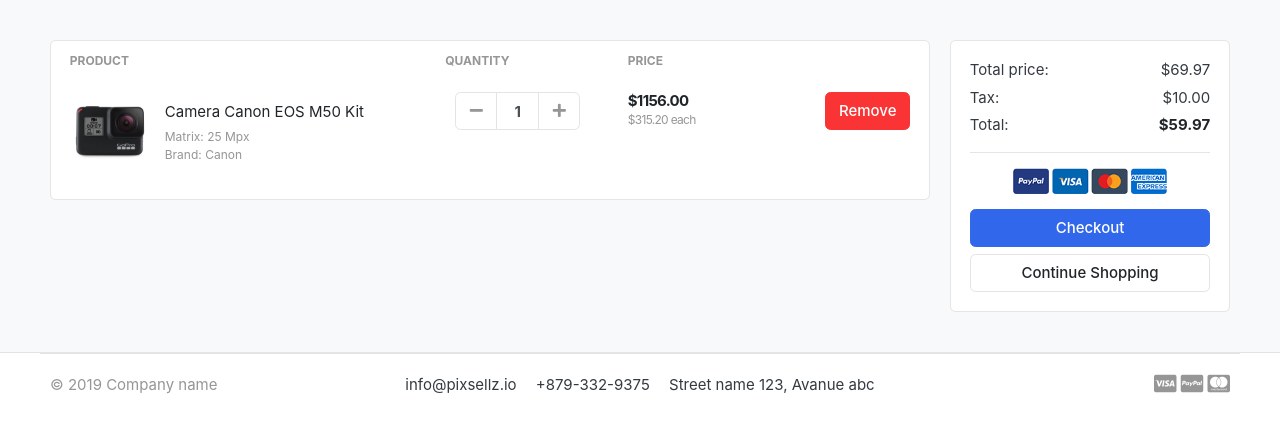
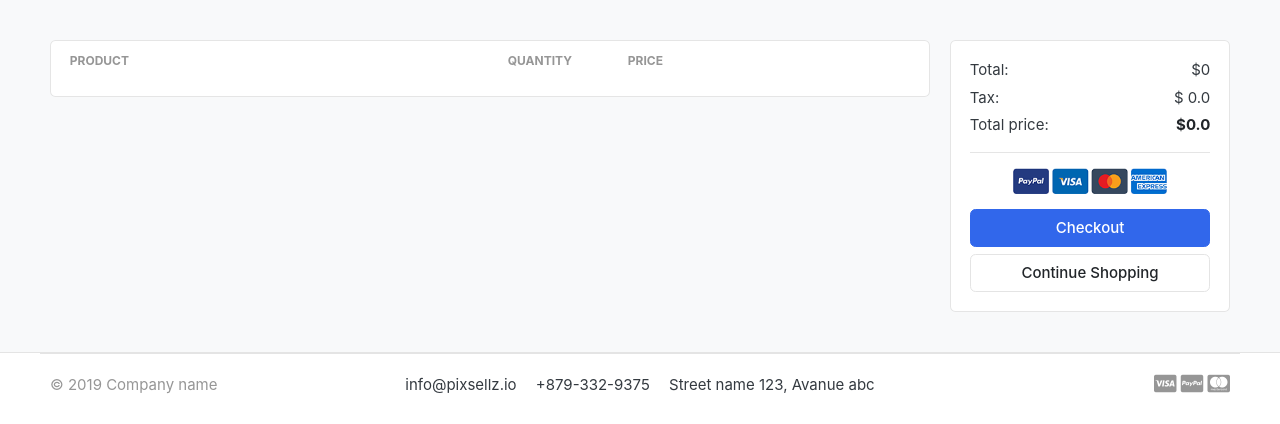
Before and after one commit to Hosung-Ahn/DJango-practice, a Django app: page /carts/ in a window 1280 px wide. Shown: the part 118-542 px from the top of the page. Run offline with Django 4.2, Linux system fonts and the light colour scheme; tables that the repository leaves empty hold one stand-in row (values such as "Sample post"); lists and menus that the app fills with data are empty; parts of the project's set-up code (start-up, migrations or seed data) failed here and were passed over; some libraries are stand-ins or nearby versions; some web fonts are replaced.

Commit message:
cart app : carts template 에서 + 버튼 활성화
+ 버튼을 눌렀을 경우 현재 url 을 다시 들어오게 된다. 이때 url로 이동할 때 처음 cart template 로 render 하는 view를 통해서 이동할 수 있지만 이 경우 view 에서 선언한 함수가 다시 실행되어 처음 cart template 에 들어왔을 때 실행했던 코드가 다시 실행된다. 이 경우 view에 새로운 함수를 만들고 cart template 에 redirect 하여 view를 거치지 않고 url 을 연결할 수 있다.

```diff
--- a/ecommerce/carts/models.py
+++ b/ecommerce/carts/models.py
@@ -19,3 +19,6 @@
 
     def __str__(self) :
         return str(self.product)
+
+    def sub_total(self) :
+        return self.product.price * self.quantity
--- a/ecommerce/carts/views.py
+++ b/ecommerce/carts/views.py
@@ -35,7 +35,7 @@
         )
         cart_item.save()
 
-    return HttpResponse(cart_item.quantity)
+    # return HttpResponse(cart_item.quantity)
     return redirect('cart')
 
 
@@ -44,16 +44,21 @@
         cart = Cart.objects.get(cart_id=_cart_id(request))
         cart_items = CartItem.objects.filter(cart=cart, is_active=True)
         for cart_item in cart_items :
-            total += cart_item.product.price * cart_item.product.quantity
+            total += cart_item.product.price * cart_item.quantity
             quantity += cart_item.quantity
 
     except :
         pass
 
+    tax = total * 0.1
+    total_price = total + tax
+
     context = {
         "total" : total,
         "quantity" : quantity,
         "cart_items" : cart_items,
+        "tax" : tax,
+        "total_price" : total_price,
     }
 
     return render(request, 'store/carts.html', context)
--- a/ecommerce/ecommerce/settings.py
+++ b/ecommerce/ecommerce/settings.py
@@ -42,6 +42,7 @@
     "accounts",
     "store",
     "carts",
+    'mathfilters',
 ]
 
 MIDDLEWARE = [
--- a/ecommerce/templates/store/carts.html
+++ b/ecommerce/templates/store/carts.html
@@ -1,5 +1,6 @@
 {% extends 'base.html' %}
 {% load static %}
+{% load mathfilters %}
 
 {% block content %}
 <section class="section-content padding-y bg">
@@ -20,13 +21,14 @@
     </tr>
     </thead>
     <tbody>
+    {% for cart_item in cart_items %}
     <tr>
         <td>
             <figure class="itemside align-items-center">
-                <div class="aside"><img src= {% static './images/items/11.jpg' %} class="img-sm"></div>
+                <div class="aside"><img src= {{cart_item.product.images.url}} class="img-sm"></div>
                 <figcaption class="info">
-                    <a href="#" class="title text-dark">Camera Canon EOS M50 Kit</a>
-                    <p class="text-muted small">Matrix: 25 Mpx <br> Brand: Canon</p>
+                    <a href="#" class="title text-dark">{{cart_item.product.product_name}}</a>
+                    <p class='text-muted small'>Color : <br> Size : </p>
                 </figcaption>
             </figure>
         </td>
@@ -37,23 +39,24 @@
                                 <div class="input-group-prepend">
                                 <button class="btn btn-light" type="button" id="button-plus"> <i class="fa fa-minus"></i> </button>
                                 </div>
-                                <input type="text" class="form-control"  value="1">
+                                <input type="text" class="form-control"  value="{{cart_item.quantity}}">
                                 <div class="input-group-append">
-                                <button class="btn btn-light" type="button" id="button-minus"> <i class="fa fa-plus"></i> </button>
+                                <a href="{% url 'add_cart' cart_item.product.id %}" class="btn btn-light" type="button" id="button-minus"> <i class="fa fa-plus"></i> </a>
                                 </div>
                             </div> <!-- input-group.// -->
                         </div> <!-- col.// -->
         </td>
         <td>
             <div class="price-wrap">
-                <var class="price">$1156.00</var>
-                <small class="text-muted"> $315.20 each </small>
+                <var class="price">$ {{ cart_item.sub_total }}</var>
+                <small class="text-muted"> ${{cart_item.product.price}} each </small>
             </div> <!-- price-wrap .// -->
         </td>
         <td class="text-right">
         <a href="" class="btn btn-danger"> Remove</a>
         </td>
     </tr>
+    {% endfor %}
     </tbody>
     </table>
     </div> <!-- card.// -->
@@ -64,16 +67,16 @@
             <div class="card">
             <div class="card-body">
                 <dl class="dlist-align">
-                  <dt>Total price:</dt>
-                  <dd class="text-right">$69.97</dd>
+                  <dt>Total:</dt>
+                  <dd class="text-right">${{total}}</dd>
                 </dl>
                 <dl class="dlist-align">
                   <dt>Tax:</dt>
-                  <dd class="text-right"> $10.00</dd>
+                  <dd class="text-right"> $ {{tax}}</dd>
                 </dl>
                 <dl class="dlist-align">
-                  <dt>Total:</dt>
-                  <dd class="text-right text-dark b"><strong>$59.97</strong></dd>
+                  <dt>Total price:</dt>
+                  <dd class="text-right text-dark b"><strong>${{ total_price }} </strong></dd>
                 </dl>
                 <hr>
                 <p class="text-center mb-3">
```
